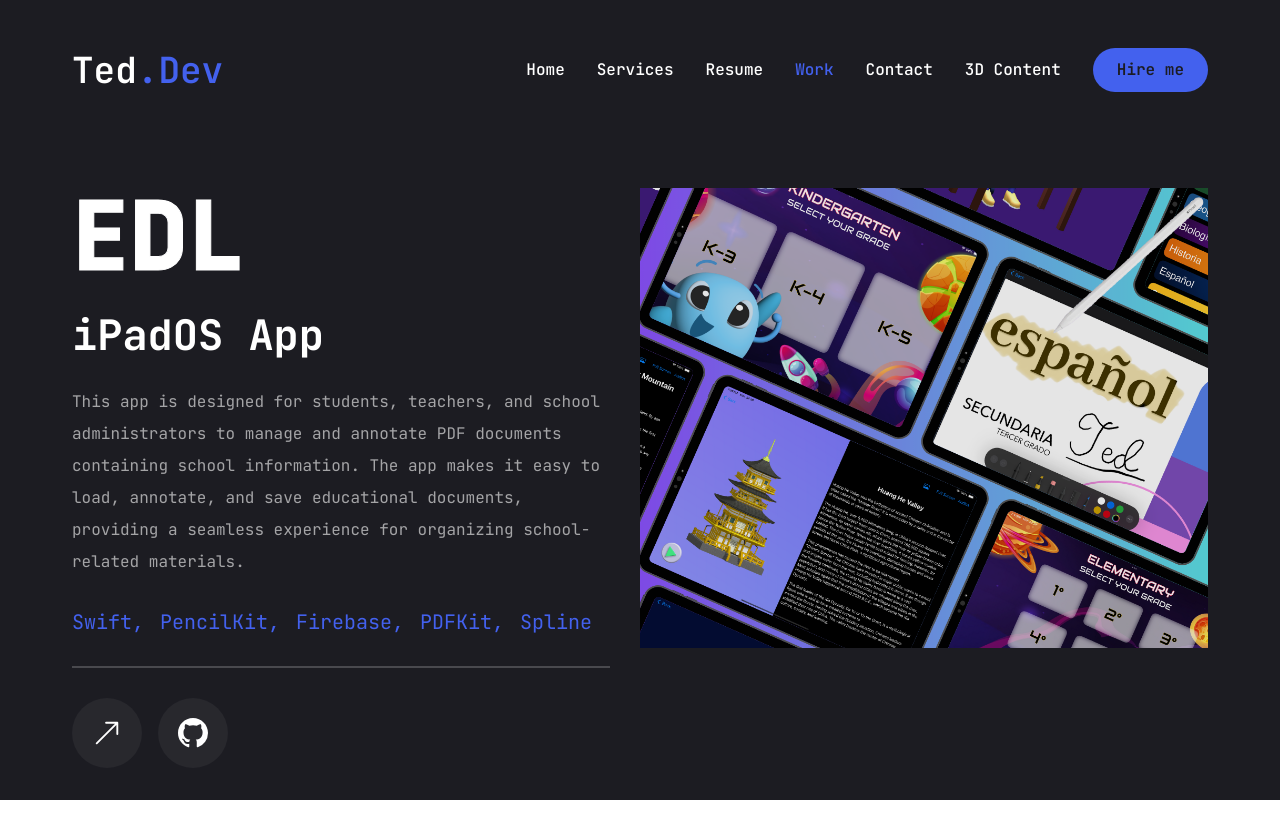
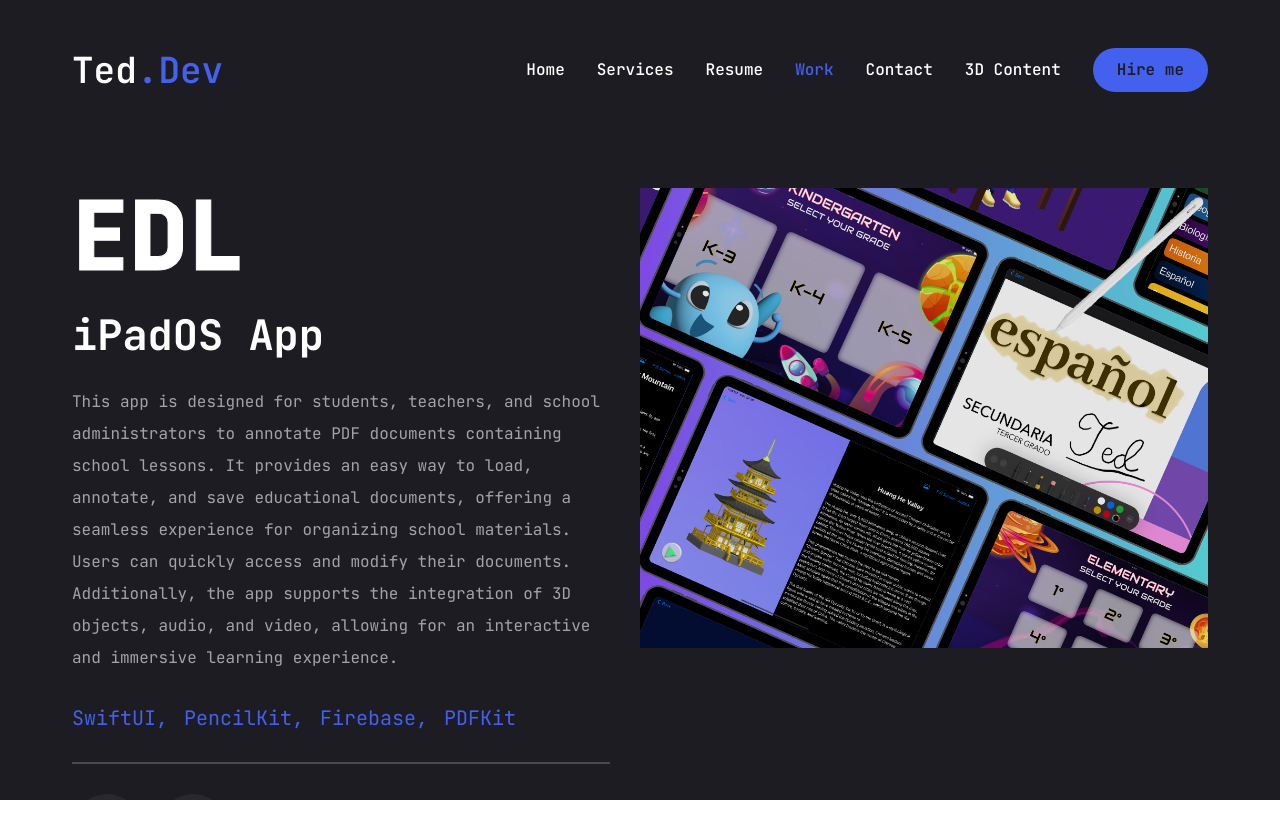
Before and after one commit to Josephtg107/Ted-Portfolio, a Next.js app in the folder ted-portfolio/: page /work in a window 1280 px wide. Shown: the top 838 px of the page. Before the commit the page ends 804 px from the top, so only its background shows below. Built offline with nearby package versions, Linux system fonts and the light colour scheme.

Commit message:
[Build] Added 3D content and organized projects on 3D content

```diff
--- a/ted-portfolio/app/contact/page.jsx
+++ b/ted-portfolio/app/contact/page.jsx
@@ -31,7 +31,7 @@ const info = [
   {
     icon: <FaWhatsapp />,
     title: 'WhatsApp',
-    description: '(+52)8677544676)',
+    description: '(+52)8677544676',
   },
   {
     icon: <FaLinkedin />,
@@ -55,7 +55,7 @@ const Contact = () => {
         <div className='xl:w-[54%] order-2 xl:order-none'>
           <form className="flex flex-col gap-6 p-10 bg-[#27272c] rounded-xl">
             <h3 className="text-4xl text-accent">Let's Work Together</h3>
-            <p className='text-white/60'>I am an International Developer ready to work and willing to move out of my home country or work remotely to ahieve new bounds and reach more goals.</p>
+            <p className='text-white/60'>I am an International Developer ready to work and willing to move out of my home country or work remotely to achieve new bounds and reach more goals.</p>
             {/* input */}
             <div className='grid grid-cols-1 md:gridcols-2 gap-6'>
               <Input type="firstname" placeholder="First Name" />
@@ -73,7 +73,7 @@ const Contact = () => {
                   <SelectLabel>Select a service</SelectLabel>
                   <SelectItem value="est">iOS App Development</SelectItem>
                   <SelectItem value="cst">Web Development</SelectItem>
-                  <SelectItem value="mst">WhatsApp Development</SelectItem>
+                  <SelectItem value="mst">WhatsApp API Development</SelectItem>
                 </SelectGroup>
               </SelectContent>
             </Select>
--- a/ted-portfolio/app/threeD/page.jsx
+++ b/ted-portfolio/app/threeD/page.jsx
@@ -1,14 +1,130 @@
 "use client";
 
+import { motion } from 'framer-motion';
 import React from 'react';
-import Spline from '@splinetool/react-spline/next';
+
+import { BsArrowUpRight, BsGithub } from "react-icons/bs";
+
+import { Tooltip, TooltipProvider, TooltipTrigger, TooltipContent } from '@/components/ui/tooltip';
+
+import Link from 'next/link';
+import Spline from '@splinetool/react-spline';
+
+const projects = [
+  {
+    num: 'EDL',
+    category: 'iPadOS App',
+    title: 'ELite Digital Learning',
+    description: "This app is designed for students, teachers, and school administrators to annotate PDF documents containing school lessons. It provides an easy way to load, annotate, and save educational documents, offering a seamless experience for organizing school materials. Users can quickly access and modify their documents. Additionally, the app supports the integration of 3D objects, audio, and video, allowing for an interactive and immersive learning experience.",
+    stack: [{name: "SwiftUI"}, {name: "PencilKit"}, {name:"Firebase"}, {name:"PDFKit"}],
+    scene: 'https://prod.spline.design/P4pjVUYz84JoII2H/scene.splinecode',
+    live: "",
+    github: ""
+  },
+  {
+    num: 'WhatsRoyal',
+    category: 'Web App',
+    title: 'Royal WhatsApp',
+    description: "This WhatsApp API App with AI is designed to keep parents and clients informed and engaged. The system sends timely notifications about important events, updates, and activities. It provides a user-friendly interface for parents to receive real-time information about their children's progress, schedules, and school events. Clients can access our contact information, event details, and other relevant updates, ensuring seamless and effective communication for everyone involved.",
+    stack: [{name: "NodeJs"}, {name: "NextJs"}, {name:"TailWind.css"}],
+    scene: 'https://prod.spline.design/qyKG2mtxTDg2izQM/scene.splinecode',
+    live: "",
+    github: ""
+  },
+  {
+    num: 'S&L',
+    category: 'Web Page',
+    title: 'L&S Wedding',
+    description: "We built the website with my designers help to celebrate my sisters wedding, providing guests with all the essential information they need. It features a beautifully crafted interface to explore event details, RSVP, view the wedding registry, share heartfelt messages, and see a countdown timer. Guests can also enjoy photo collages and create personal accounts for a personalized experience, ensuring a memorable and informative page for everyone.",
+    stack: [{name: "Html"}, {name: "Css"}, {name:"Javascript"}],
+    scene: 'https://draft.spline.design/pmWXD8kJiIvYCXpD/scene.splinecode',
+    live: "",
+    github: ""
+  },
+  {
+    num: '02',
+    category: 'Web App',
+    title: 'WhatsRoyal',
+    description: "WhatsApp API UI and AI Bot",
+    stack: [{name: "NodeJs"}, {name: "NextJs"}, {name:"TailWind.css"}],
+    scene: 'https://prod.spline.design/qyKG2mtxTDg2izQM/scene.splinecode',
+    live: "",
+    github: ""
+  },
+];
 
 const ThreeDContent = () => {
   return (
-    <div style={{ width: '100%', height: '100vh' }}>
-      <Spline scene="https://prod.spline.design/Hvf0fpESI1WWK9oG/scene.splinecode" />
-    </div>
+    <motion.section
+      initial={{ opacity: 0 }}
+      animate={{ opacity: 1, transition: { delay: 0.5, duration: 0.2, ease: "easeIn" } }}
+      className="min-h-[80vh] flex flex-col justify-center py-12 xl:px-0"
+    >
+      <div className="container mx-auto">
+        <div className='flex flex-col gap-[30px]'>
+          {projects.map((project, index) => (
+            <div key={index} className='flex flex-col xl:flex-row xl:gap-[30px] mb-[69px]'>
+              <div className='w-full xl:w-[50%] xl:h-[460px] flex flex-col xl:justify-between'>
+                <div className="flex flex-col gap-[30px] h-[50%]">
+                  <div className='text-8xl leading-none font-extrabold text-transparent text-outline'>
+                    {project.num}
+                  </div>
+                  <h2 className="text-[42px] font-bold leading-none text-white group-hover:text-accent transition-all duration-500">{project.category}</h2>
+                  <p className="text-white/60">{project.description}</p>
+                  <ul className="flex gap-4">
+                    {project.stack.map((item, index) => (
+                      <li key={index} className="text-xl text-accent">
+                        {item.name}
+                        {index !== project.stack.length - 1 && ","}
+                      </li>
+                    ))}
+                  </ul>
+                  <div className="border border-white/20"></div>
+                  <div className='flex items-center gap-4'>
+                    <Link href={project.live}>
+                      <TooltipProvider delayDuration={100}>
+                        <Tooltip>
+                          <TooltipTrigger className="w-[70px] h-[70px] rounded-full bg-white/5 flex justify-center items-center group">
+                            <BsArrowUpRight className="text-white text-3xl group-hover:text-accent" />
+                          </TooltipTrigger>
+                          <TooltipContent>
+                            <p>Live project</p>
+                          </TooltipContent>
+                        </Tooltip>
+                      </TooltipProvider>
+                    </Link>
+                    <Link href={project.github}>
+                      <TooltipProvider delayDuration={100}>
+                        <Tooltip>
+                          <TooltipTrigger className="w-[70px] h-[70px] rounded-full bg-white/5 flex justify-center items-center group">
+                            <BsGithub className="text-white text-3xl group-hover:text-accent" />
+                          </TooltipTrigger>
+                          <TooltipContent>
+                            <p>Github repository</p>
+                          </TooltipContent>
+                        </Tooltip>
+                      </TooltipProvider>
+                    </Link>
+                  </div>
+                </div>
+              </div>
+              <div className='w-full xl:w-[50%]'>
+                <div className="h-[600px] relative group flex justify-center items-center bg-pink-50/20">
+                  <div className="absolute top-0 bottom-0 w-full h-full bg-black/10 z-[1]"></div>
+                  <div className="relative w-full h-full z-[2]">
+                    <Spline
+                      style={{ width: '100%', height: '100%' }}
+                      scene={project.scene}
+                    />
+                  </div>
+                </div>
+              </div>
+            </div>
+          ))}
+        </div>
+      </div>
+    </motion.section>
   );
-}
+};
 
 export default ThreeDContent;
--- a/ted-portfolio/app/work/page.jsx
+++ b/ted-portfolio/app/work/page.jsx
@@ -20,9 +20,31 @@ const projects = [
     category: 'iPadOS App',
     title: 'ELite Digital Learning',
     description:
-    "This app is designed for students, teachers, and school administrators to manage and annotate PDF documents containing school information. The app makes it easy to load, annotate, and save educational documents, providing a seamless experience for organizing school-related materials.",
-    stack: [{name: "Swift"}, {name: "PencilKit"}, {name:"Firebase"}, {name:"PDFKit"}, {name:"Spline"}],
+    "This app is designed for students, teachers, and school administrators to annotate PDF documents containing school lessons. It provides an easy way to load, annotate, and save educational documents, offering a seamless experience for organizing school materials. Users can quickly access and modify their documents. Additionally, the app supports the integration of 3D objects, audio, and video, allowing for an interactive and immersive learning experience.",
+    stack: [{name: "SwiftUI"}, {name: "PencilKit"}, {name:"Firebase"}, {name:"PDFKit"}],
     image: '/assets/work/thumb1.png',
+    live: "",
+    github: ""
+  },
+  {
+    num: 'WhatsRoyal',
+    category: 'Web App',
+    title: 'Royal WhatsApp',
+    description:
+    "This WhatsApp API App with AI is designed to keep parents and clients informed and engaged. The system sends timely notifications about important events, updates, and activities. It provides a user-friendly interface for parents to receive real-time information about their children's progress, schedules, and school events. Clients can access our contact information, event details, and other relevant updates, ensuring seamless and effective communication for everyone involved.",
+    stack: [{name: "NodeJs"}, {name: "NextJs"}, {name:"TailWind.css"}],
+    image: '/assets/work/thumb3.png',
+    live: "",
+    github: ""
+  },
+  {
+    num: 'S&L',
+    category: 'Web Page',
+    title: 'L&S Wedding',
+    description:
+    "We built the website with my designers help to celebrate my sisters wedding, providing guests with all the essential information they need. It features a beautifully crafted interface to explore event details, RSVP, view the wedding registry, share heartfelt messages, and see a countdown timer. Guests can also enjoy photo collages and create personal accounts for a personalized experience, ensuring a memorable and informative page for everyone.",
+    stack: [{name: "Html"}, {name: "Css"}, {name:"Javascript"}],
+    image: '/assets/work/thumb2.png',
     live: "",
     github: ""
   },
@@ -34,17 +56,6 @@ const projects = [
     "WhatsApp API UI and AI Bot",
     stack: [{name: "NodeJs"}, {name: "NextJs"}, {name:"TailWind.css"}],
     image: '/assets/work/thumb3.png',
-    live: "",
-    github: ""
-  },
-  {
-    num: 'Sarahi & Luis',
-    category: 'Web Page',
-    title: 'L&S Wedding',
-    description:
-    "This website is designed to celebrate my sister's wedding, offering guests all the essential information they need. It features a beautifully crafted interface to explore event details, RSVP, view the wedding registry, share heartfelt messages, and see a countdown timer. Guests can also enjoy photo collages and create personal accounts for a personalized experience, ensuring a memorable and seamless celebration for everyone involved.",
-    stack: [{name: "Html"}, {name: "Css"}, {name:"Javascript"}],
-    image: '/assets/work/thumb2.png',
     live: "",
     github: ""
   },
--- a/ted-portfolio/components/Stats.jsx
+++ b/ted-portfolio/components/Stats.jsx
@@ -8,7 +8,7 @@ const stats = [
         text: "Years of experience",
     },
     {
-        num:3,
+        num:12,
         text: "Projects compeleted",
     },
     {
```
Also changed, not shown: ted-portfolio/public/assets/work/thumb3.png.
